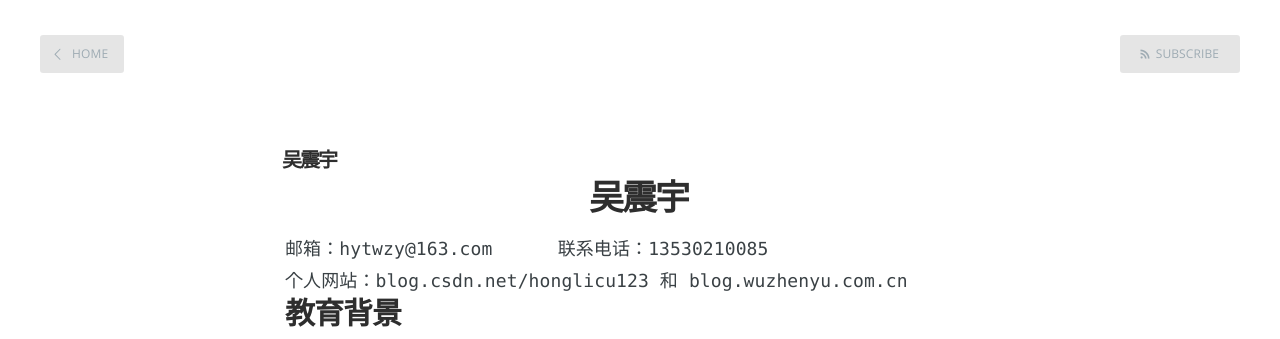
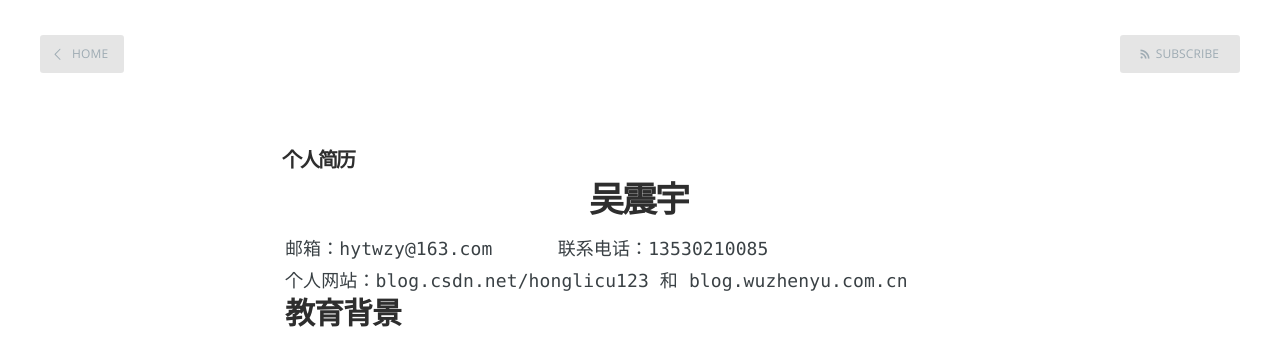
Before and after one commit to small-cat/small-cat.github.io, a Jekyll site: the page built from about.md, in a window 1280 px wide. Shown: the top 339 px of the page. Built offline with Jekyll 4.4.1, drawn with Linux system fonts in a browser that asks for light colours; comment, search, counter and statistics services are not loaded; our own code applies the rules of GitHub Pages for plain Markdown files.

Commit message:
fix about.md

```diff
--- a/about.md
+++ b/about.md
@@ -1,8 +1,9 @@
 ---
 layout: page
+title: 个人简历
 ---
 
-# <font face="楷体_GB2312"><center>吴震宇</center></font>
+# <center>吴震宇</center>
 <font face="consolas">邮箱：hytwzy@163.com 　　　联系电话：13530210085 <br>
 个人网站：blog.csdn.net/honglicu123 和 blog.wuzhenyu.com.cn</font>
 
```
